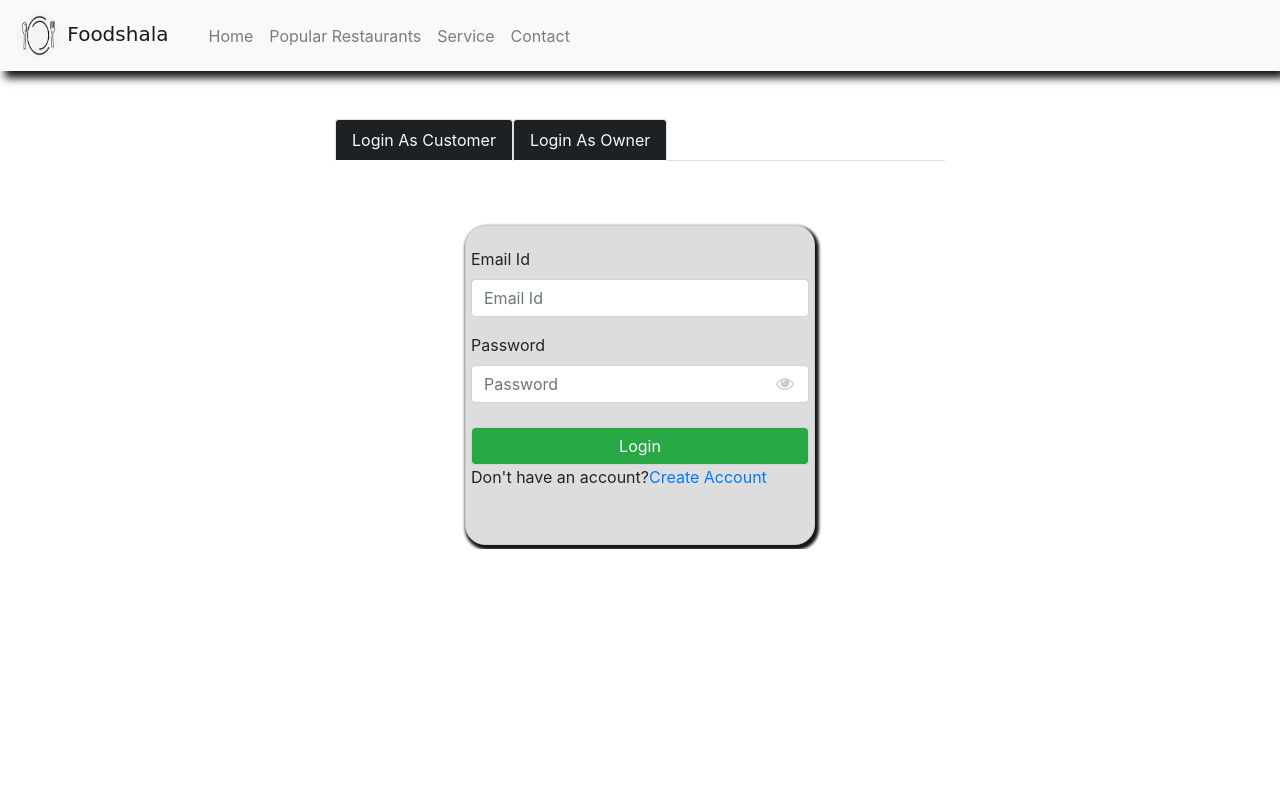
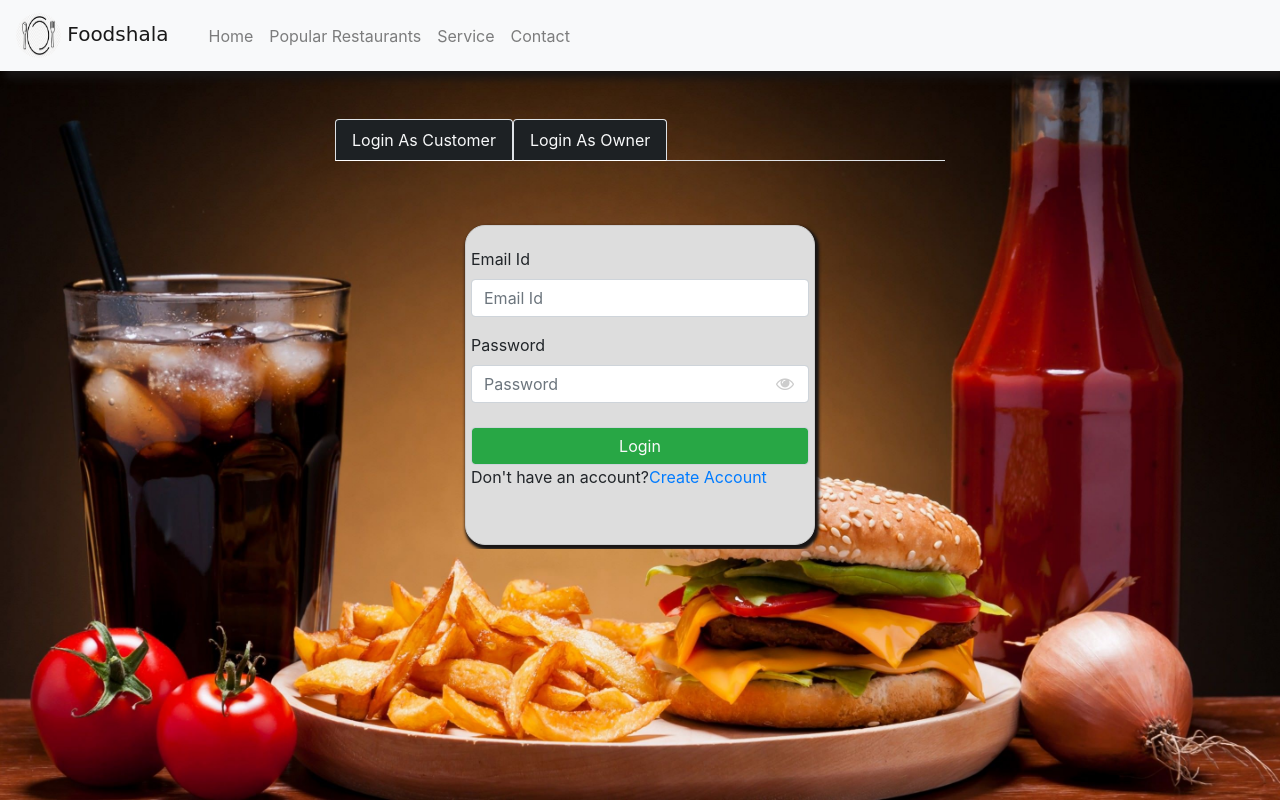
Before and after one commit to Gurucharan2001/foodshalaproject, a PHP site: page /Restaurants/php/login.php in a window 1280 px wide. Run offline with PHP 8.4, Linux system fonts and the light colour scheme.

Commit message:
Import background image

```diff
--- /dev/null
+++ b/Restaurants/css/login.css
@@ -0,0 +1,7 @@
+ body{
+	background-image: url(../../common_files/img/bg.jpg);
+	background-size: cover;
+	background-attachment: fixed;
+	padding: 0;
+	margin:0;
+}
--- a/Restaurants/php/login.php
+++ b/Restaurants/php/login.php
@@ -15,6 +15,7 @@
     <link rel="stylesheet" href="https://cdnjs.cloudflare.com/ajax/libs/font-awesome/4.7.0/css/font-awesome.min.css">
     <link rel="stylesheet" href="../../common_files/css/animate.css" />
     <link rel="stylesheet" href="../css/index.css" />
+    <link rel="stylesheet" href="../css/login.css" />
     <script src="../js/index.js"></script>
     <script src="../js/customer_login.js"></script>
     <script src="../js/owner_login.js"></script>
--- a/Restaurants/php/register.php
+++ b/Restaurants/php/register.php
@@ -14,6 +14,7 @@
     <link rel="stylesheet" href="https://cdnjs.cloudflare.com/ajax/libs/font-awesome/4.7.0/css/font-awesome.min.css">
     <link rel="stylesheet" href="../../common_files/css/animate.css" />
     <link rel="stylesheet" href="../css/index.css" />
+    <link rel="stylesheet" href="../css/login.css" />
     <script src="../js/index.js"></script>
     <script src="../js/check_customer.js"></script>
     <script src="../js/register_customer.js"></script>
```
